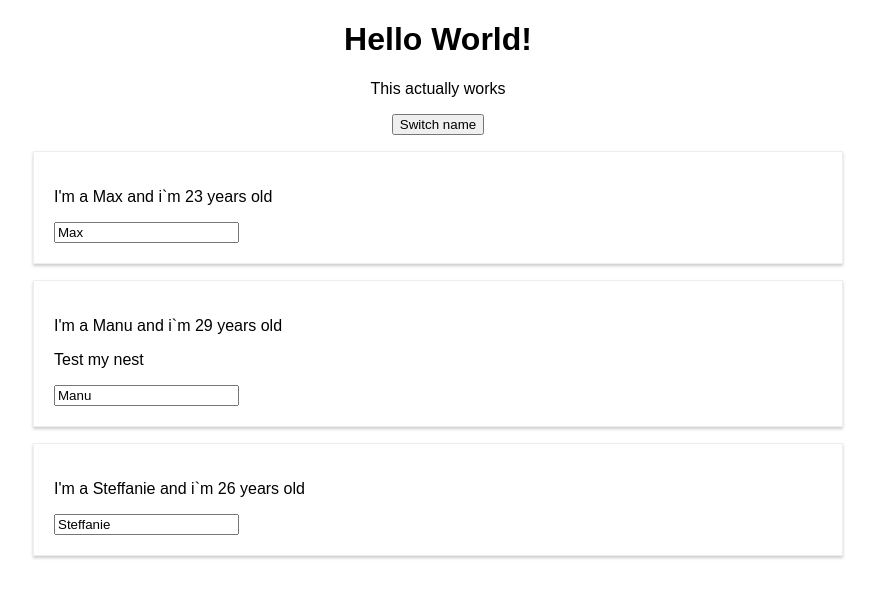
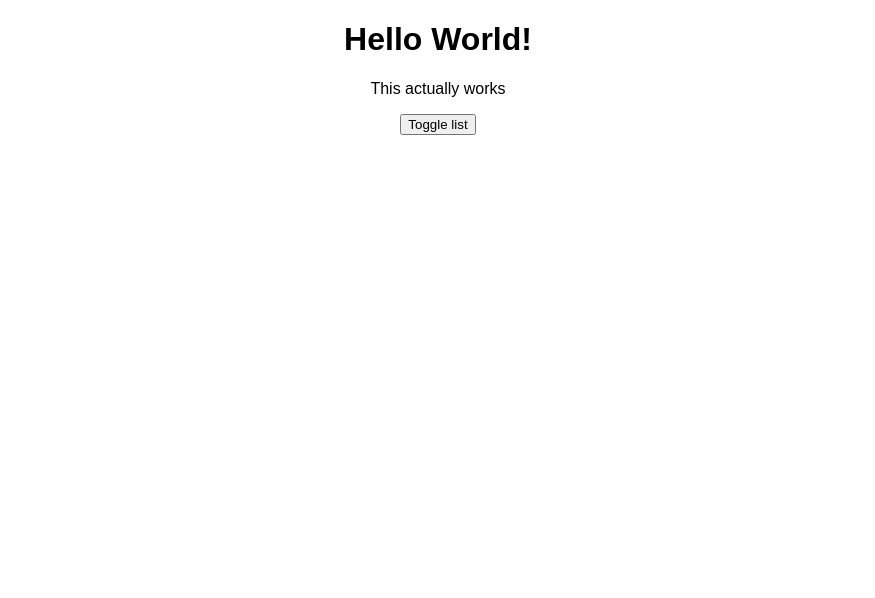
Before and after one commit to iYegor/react_tutorial, a React (Create React App) app in the folder udemy-react-guide/: page / in a window 1280 px wide. Shown: the top 598 px of the page, without its empty margins (202-1077 px from the left). Built offline with nearby package versions, Linux system fonts and the light colour scheme.

Commit message:
Added conditional display of list

```diff
--- a/udemy-react-guide/src/App.js
+++ b/udemy-react-guide/src/App.js
@@ -9,7 +9,8 @@ class App extends Component {
             {name: 'Max', age: 23},
             {name: 'Manu', age: 29},
             {name: 'Steffanie', age: 26}
-        ]
+        ],
+        showPersons: false
     };
 
     switchNameHandler = (newName) => {
@@ -32,29 +33,40 @@ class App extends Component {
         })
     };
 
+    togglePersons = () => {
+        this.setState({
+            showPersons: !this.state.showPersons
+        })
+    };
+
     render() {
         return (
             <div className="App">
                 <h1>Hello World!</h1>
                 <p>This actually works</p>
-                <button onClick={() => this.switchNameHandler('new Name1')}>Switch name</button>
+                <button onClick={this.togglePersons}>Toggle list</button>
+                {
+                    this.state.showPersons ?
+                        <div>
                             <Person
                                 name={this.state.persons[0].name}
                                 age={this.state.persons[0].age}/>
                             <Person
                                 name={this.state.persons[1].name}
                                 age={this.state.persons[1].age}
-                    click={this.switchNameHandler.bind(this, 'new Name2')}
-                >Test my nest
+                                click={this.switchNameHandler.bind(this, 'new Name2')}>Test my nest
                             </Person>
                             <Person
                                 name={this.state.persons[2].name}
                                 age={this.state.persons[2].age}
-                    changed={this.nameChangeHandler}
-                />
+                                changed={this.nameChangeHandler}/>
+                        </div>
+                        : null
+                }
             </div>
         );
     }
+
 }
 
 export default App;
```
Lines whose indentation alone changed are shown as unchanged.
